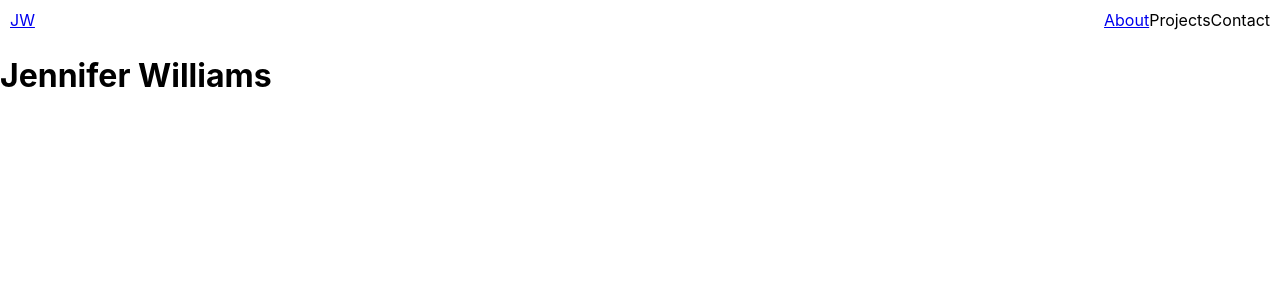
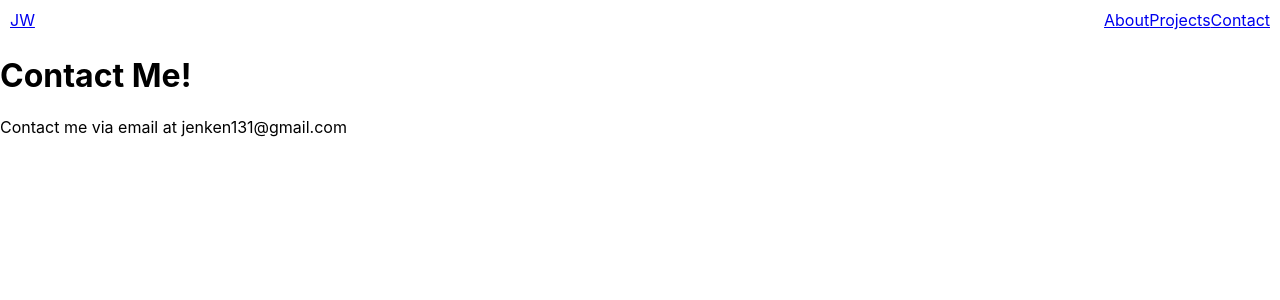
Before and after one commit to jenkens-dev/jw-portfolio, a React (Create React App) app: page /contact in a window 1280 px wide. Shown: the top 300 px of the page. Built offline with nearby package versions, Linux system fonts and the light colour scheme.

Commit message:
Finished routes (#1)

```diff
--- a/src/App.js
+++ b/src/App.js
@@ -5,6 +5,8 @@ import { Home } from './components/Home';
 import { NavBar } from './components/NavBar';
 import { BrowserRouter as Router, Route, Switch } from 'react-router-dom';
 import { About } from './components/About';
+import { Projects } from './components/Projects';
+import { Contact } from './components/Contact';
 
 class App extends Component {
    render() {
@@ -13,8 +15,9 @@ class App extends Component {
             <>
                <NavBar />
                <Switch>
+                  <Route path="/contact" component={Contact} />
                   <Route path="/about" component={About} />
-                  {/* <Route path="/projects" component={Projects}/> */}
+                  <Route path="/projects" component={Projects} />
                   <Route path="/" component={Home} />
                </Switch>
             </>
--- /dev/null
+++ b/src/components/Contact.jsx
@@ -0,0 +1,12 @@
+import React from 'react';
+
+export class Contact extends React.Component {
+   render() {
+      return (
+         <div>
+            <h1>Contact Me!</h1>
+            <p>Contact me via email at jenken131@gmail.com</p>
+         </div>
+      );
+   }
+}
--- a/src/components/NavBar.jsx
+++ b/src/components/NavBar.jsx
@@ -17,10 +17,10 @@ export class NavBar extends React.Component {
                   <Link to="/">JW</Link>
                </li>
                <li style={{ float: 'right', display: 'inline-block' }}>
-                  Contact
+                  <Link to="/contact">Contact</Link>
                </li>
                <li style={{ float: 'right', display: 'inline-block' }}>
-                  Projects
+                  <Link to="/projects">Projects</Link>
                </li>
                <li style={{ float: 'right', display: 'inline-block' }}>
                   <Link to="/about">About</Link>
--- /dev/null
+++ b/src/components/Projects.jsx
@@ -0,0 +1,7 @@
+import React from 'react';
+
+export class Projects extends React.Component {
+   render() {
+      return <div>Projects go here!</div>;
+   }
+}
```
